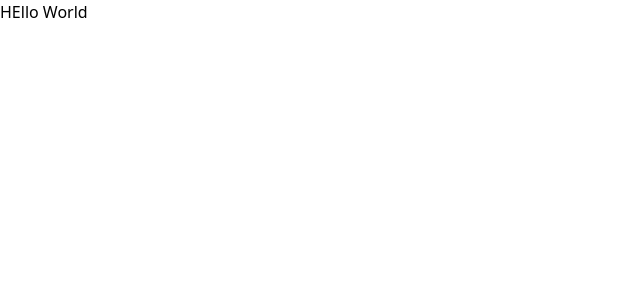
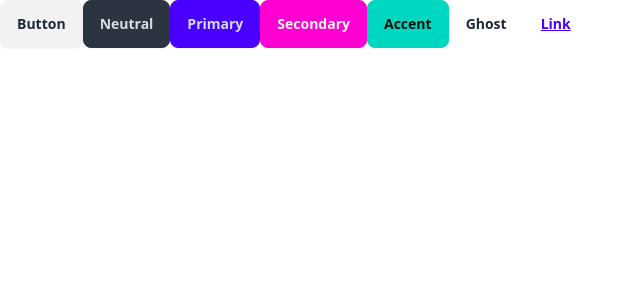
Before and after one commit to iamfaran/whispr-chat-app, a React (Vite) app in the folder frontend/: page / in a window 1280 px wide. Shown: the top 300 px of the page, without its empty margins (0-640 px from the left). Built offline with nearby package versions, Linux system fonts and the light colour scheme.

Commit message:
install daisy UI

```diff
--- a/frontend/package.json
+++ b/frontend/package.json
@@ -18,6 +18,7 @@
     "@types/react-dom": "^18.2.22",
     "@vitejs/plugin-react": "^4.2.1",
     "autoprefixer": "^10.4.19",
+    "daisyui": "^4.11.1",
     "eslint": "^8.57.0",
     "eslint-plugin-react": "^7.34.1",
     "eslint-plugin-react-hooks": "^4.6.0",
--- a/frontend/src/App.jsx
+++ b/frontend/src/App.jsx
@@ -1,7 +1,13 @@
 function App() {
   return (
     <>
-      <div>HEllo World</div>
+      <button className="btn">Button</button>
+      <button className="btn btn-neutral">Neutral</button>
+      <button className="btn btn-primary">Primary</button>
+      <button className="btn btn-secondary">Secondary</button>
+      <button className="btn btn-accent">Accent</button>
+      <button className="btn btn-ghost">Ghost</button>
+      <button className="btn btn-link">Link</button>
     </>
   );
 }
--- a/frontend/tailwind.config.js
+++ b/frontend/tailwind.config.js
@@ -4,5 +4,6 @@
   theme: {
     extend: {},
   },
-  plugins: [],
+  // eslint-disable-next-line no-undef
+  plugins: [require("daisyui")],
 };
```
Also changed, not shown: 1 other file (tests, documents, lock files or other folders).
